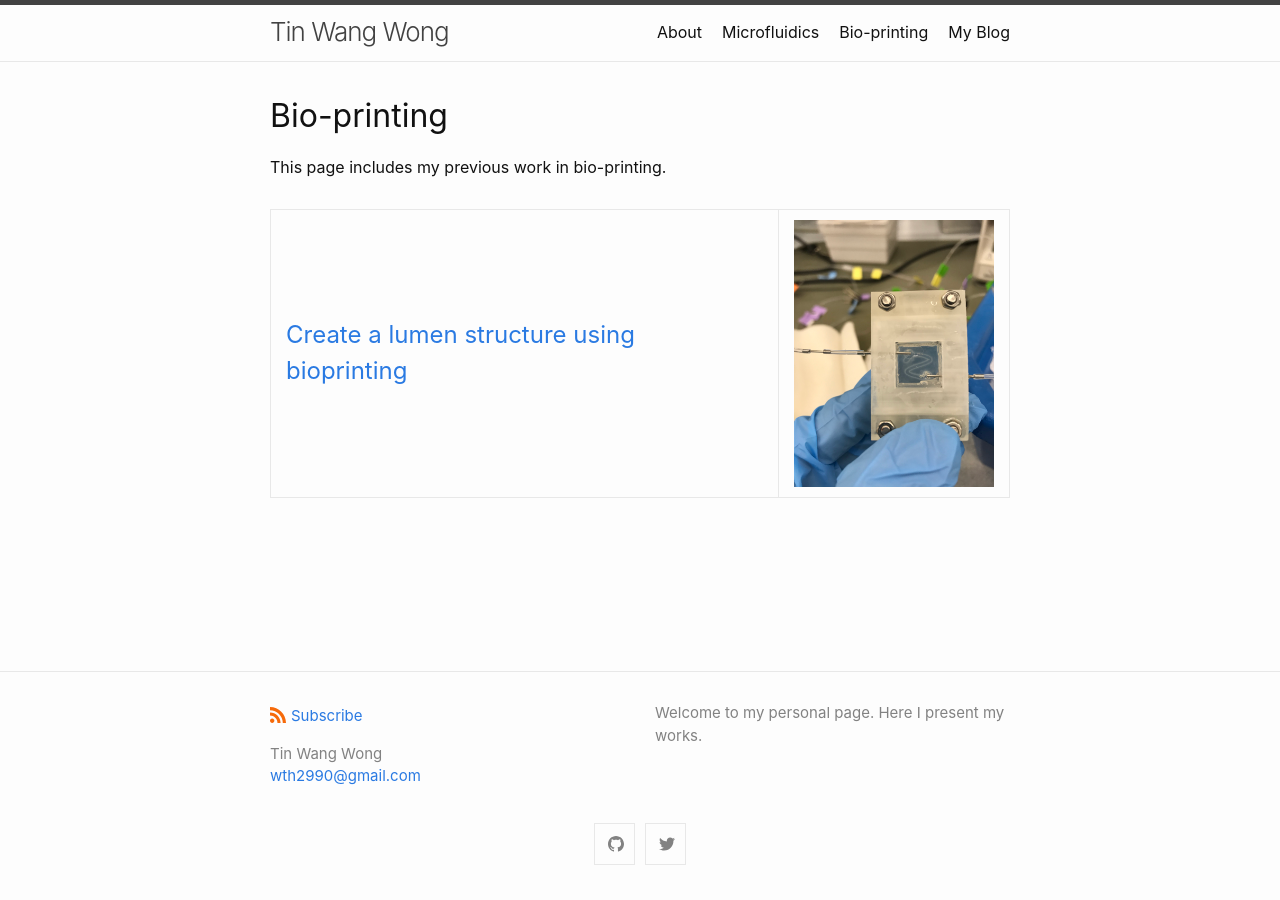
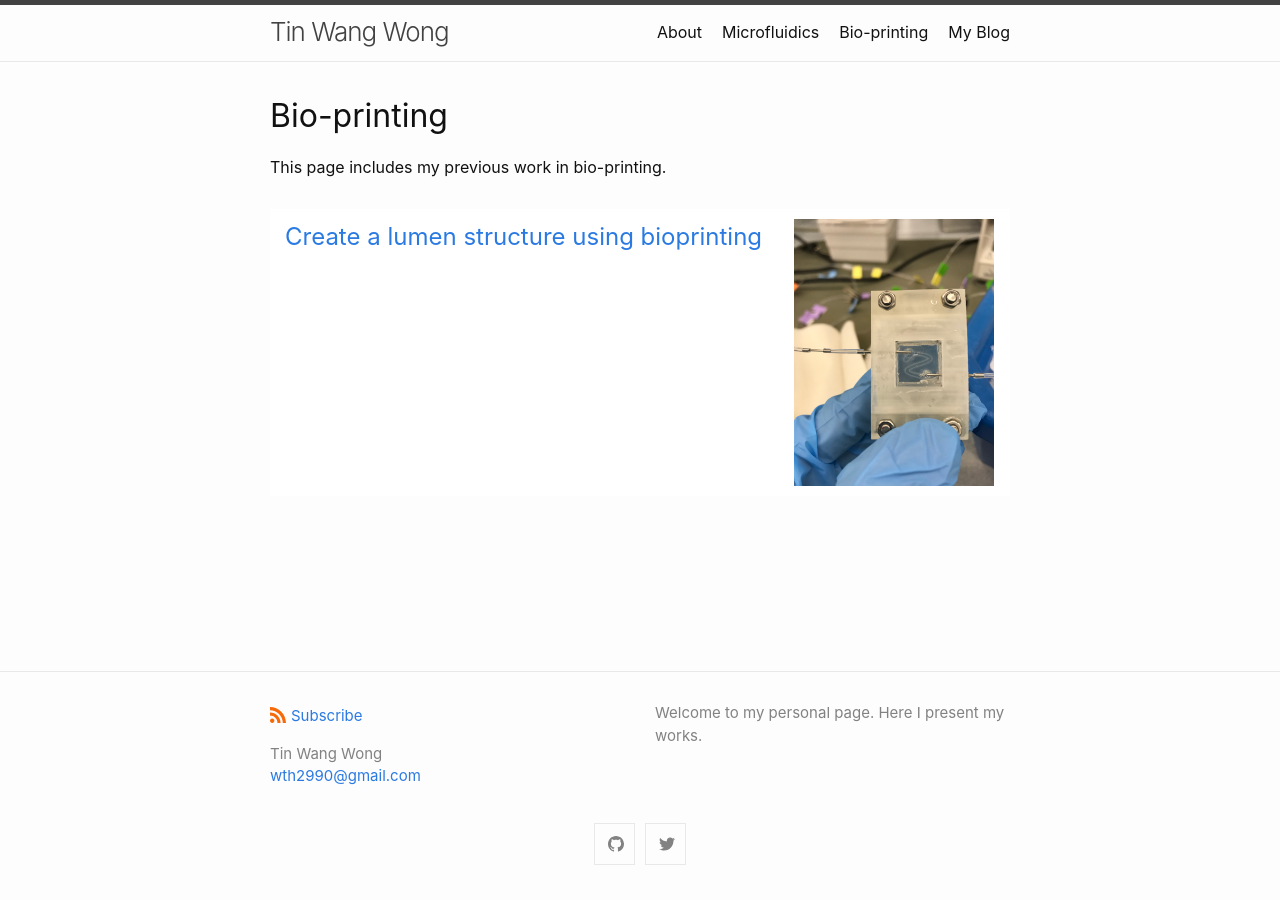
Before and after one commit to wth2990/wth2990.github.io, a Jekyll site: the page built from bioprinting.md, in a window 1280 px wide. Built offline with Jekyll 4.4.1, drawn with Linux system fonts in a browser that asks for light colours.

Commit message:
Update png, remove borders

```diff
--- a/_layouts/bioprinting.html
+++ b/_layouts/bioprinting.html
@@ -30,7 +30,7 @@
         <!--span class="post-meta">{{ post.date | date: date_format }}</span-->
         <h3>
             <tr>
-              <td>
+              <td class="noBorder">
                 <a class="post-link" href="{{ post.url | relative_url }}">
                   {{ post.title | escape }}
                 </a>
--- a/_layouts/microfluidics.html
+++ b/_layouts/microfluidics.html
@@ -1,7 +1,6 @@
 ---
 layout: default
 ---
-
 <div class="home">
   {%- if page.title -%}
     <h1 class="page-heading">{{ page.title }}</h1>
@@ -30,12 +29,12 @@
         <!--span class="post-meta">{{ post.date | date: date_format }}</span-->
         <h3>
             <tr>
-              <td>
+              <td class="noBorder">
                 <a class="post-link" href="{{ post.url | relative_url }}">
                   {{ post.title | escape }}
                 </a>
               </td>
-              <td>
+              <td class="noBorder">
                 <img src="{{ post.imageLink }}" width="200">
               </td>
             </tr>
--- a/assets/css/style.scss
+++ b/assets/css/style.scss
@@ -5,3 +5,22 @@
 @import
   "minima/skins/{{ site.minima.skin | default: 'classic' }}",
   "minima/initialize";
+
+/*
+table {
+    width: 70%;
+    text-align: center;
+}*/
+
+table tr:nth-child(n) {
+    background: white;
+    border:hidden;
+    vertical-align: top;
+}
+.noBorder {
+    border:hidden !important;
+}
+/*
+table tr:nth-child(2) { background: orange; }
+table tr:nth-child(3) { background: green; }
+*/
```
Also changed, not shown: _posts/2022-04-21-lithography-in-microfluidics.md (+2 -2 lines), 1 other file.
